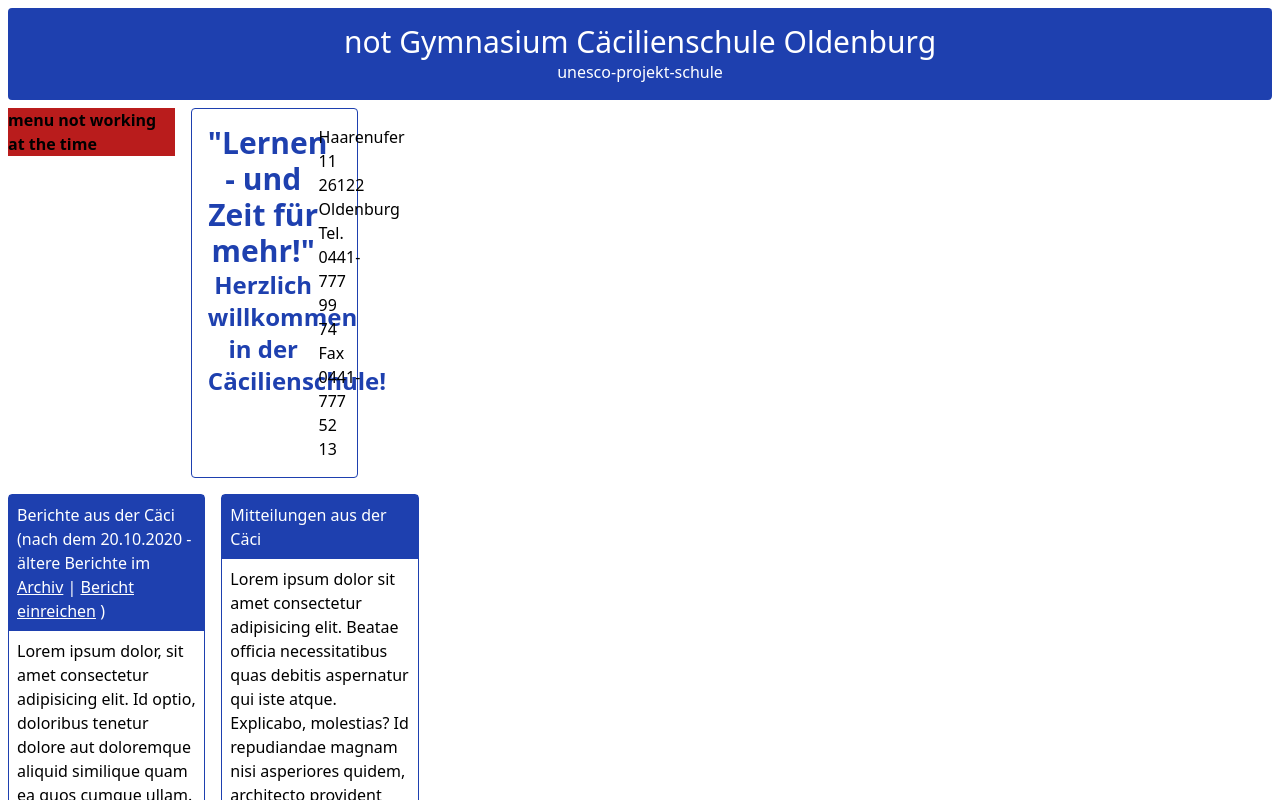
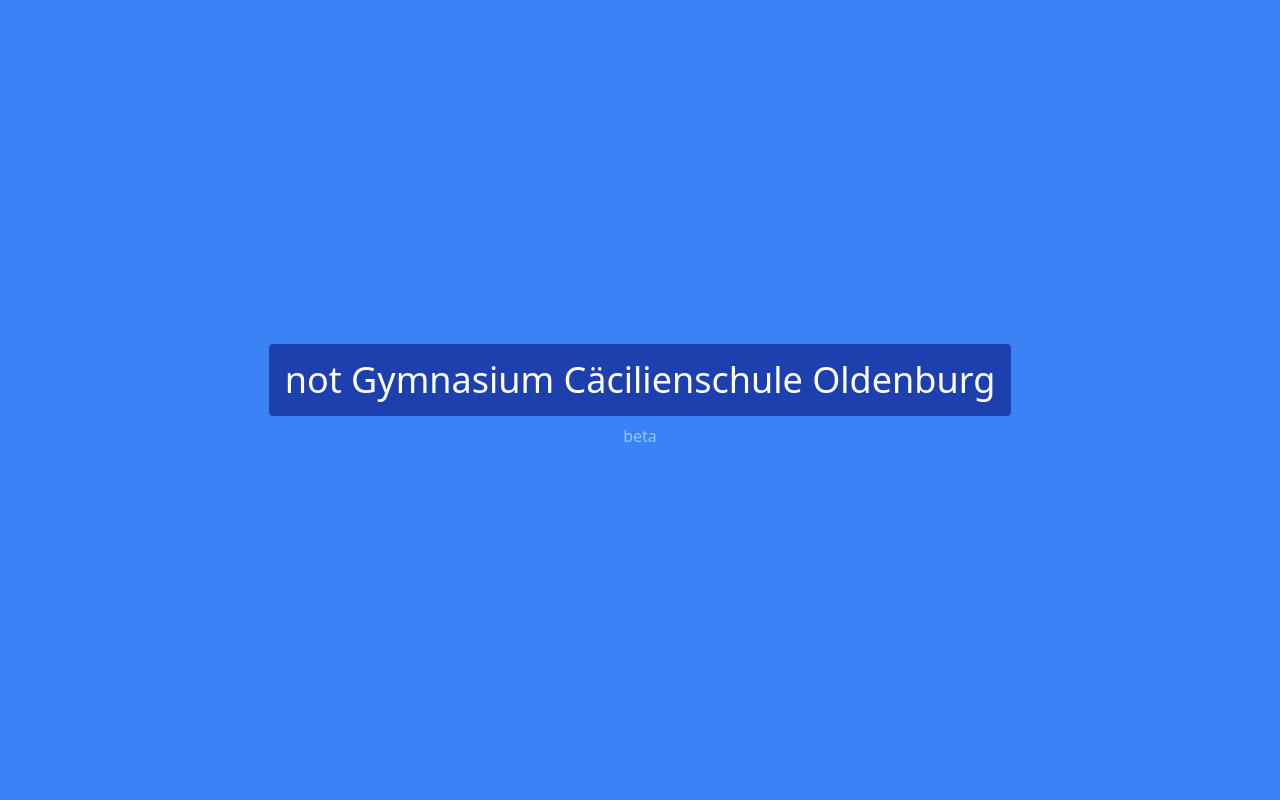
Before and after one commit to FortsetzungF/remake-caeci-homepage-frontend, a Next.js app: page / in a window 1280 px wide. Shown: the top 800 px of the page. Built offline with nearby package versions, Linux system fonts and the light colour scheme.

Commit message:
add styles & landing page

```diff
--- a/components/footer.js
+++ b/components/footer.js
@@ -2,8 +2,8 @@
   return (
     <div>
         <div className="bg-gray-100 border-t border-gray-300 absolute inset-x-0 bottom-0">
-            <div className="text-center font-mono text-gray-500 p-2">
-                © 2021 Cäcilienschule Oldenburg | Design & Technik Tom Springwald
+            <div className="text-center font-mono text-gray-500 p-1">
+                © 2021
             </div>
         </div>
     </div>
--- /dev/null
+++ b/components/header.js
@@ -0,0 +1,8 @@
+export default function Layout() {
+    return (
+        <div className="bg-blue-800 text-white text-center rounded p-4 my-2">
+            <div className="text-3xl">not Gymnasium Cäcilienschule Oldenburg</div>
+            <div className="text-1xl">unesco-projekt-schule</div>
+        </div>
+    )
+}
--- a/components/layout.js
+++ b/components/layout.js
@@ -1,4 +1,5 @@
 import Head from 'next/head'
+import Header from './header'
 import Navigation from './navigation'
 import Banner from './banner'
 import Berichte from './berichte'
@@ -18,10 +19,7 @@
 
       <main className="m-2">
         {/* Header */}
-        <div className="bg-blue-800 text-white text-center rounded my-2 p-4">
-          <div className="text-3xl">not Gymnasium Cäcilienschule Oldenburg</div>
-          <div className="text-1xl">unesco-projekt-schule</div>
-        </div>
+        <Header />
 
         <div className="grid gap-4 lg:grid-cols-5 xl:grid-cols-7">
           <Navigation className="lg:col-span-1 xl:col-span-1" />
@@ -33,7 +31,7 @@
           <Mitteilungen className="col-span-1 xl:col-span-2" />
         </div>
       </main>
-      {/* <Footer /> */}
+      <Footer />
     </div>
   )
 }
--- /dev/null
+++ b/components/search.js
@@ -0,0 +1,11 @@
+export default function Layout() {
+    return (
+      <div>
+          <div className="bg-gray-100 border-t border-gray-300 absolute inset-x-0 bottom-0">
+              <div className="text-center font-mono text-gray-500 p-2">
+                  © 2021 Cäcilienschule Oldenburg | Design & Technik Tom Springwald
+              </div>
+          </div>
+      </div>
+    )
+}
--- /dev/null
+++ b/pages/beta.js
@@ -0,0 +1,31 @@
+import Head from 'next/head'
+import styles from '../styles/Home.module.css'
+import Layout from '../components/layout'
+
+export default function Home() {
+  return (
+    <div className={styles.container}>
+      <Layout></Layout>
+
+      {/* <Head>
+        <title>Gymnasium Cäcilienschule Oldenburg</title>
+        <link rel="icon" href="/favicon.ico" />
+      </Head>
+
+      <main>
+        <div className="m-2">
+          <div className="bg-blue-800 text-white text-center rounded my-2 p-4">
+            <div className="text-3xl">Gymnasium Cäcilienschule Oldenburg</div>
+            <div className="text-1xl">unesco-projekt-schule</div>
+          </div>
+        </div>
+      </main>
+
+      <footer className="bg-gray-100 border-t border-gray-300 absolute inset-x-0 bottom-0">
+        <div className="text-center font-mono text-gray-500 p-2">
+          © 2021 CÃ¤cilienschule Oldenburg | Design & Technik Tom Springwald
+        </div>
+      </footer> */}
+    </div>
+  )
+}
--- a/pages/index.js
+++ b/pages/index.js
@@ -1,31 +1,24 @@
 import Head from 'next/head'
-import styles from '../styles/Home.module.css'
-import Layout from '../components/layout'
+import Link from 'next/link'
 
 export default function Home() {
   return (
-    <div className={styles.container}>
-      <Layout></Layout>
-
-      {/* <Head>
-        <title>Gymnasium Cäcilienschule Oldenburg</title>
-        <link rel="icon" href="/favicon.ico" />
+    <>
+      <Head>
+        <title>not Gymnasium Cäcilienschule Oldenburg</title>
       </Head>
-
-      <main>
-        <div className="m-2">
-          <div className="bg-blue-800 text-white text-center rounded my-2 p-4">
-            <div className="text-3xl">Gymnasium Cäcilienschule Oldenburg</div>
-            <div className="text-1xl">unesco-projekt-schule</div>
+      <div class="flex h-screen justify-center items-center bg-blue-500">
+        <div class="text-center m-2">
+          <div className="bg-blue-800 text-white p-4 rounded">
+            <h1 class="text-4xl">not Gymnasium Cäcilienschule Oldenburg</h1>
+          </div>
+          <div className="text-blue-300 m-2">
+            <Link href="/beta">
+              beta
+            </Link>
           </div>
         </div>
-      </main>
-
-      <footer className="bg-gray-100 border-t border-gray-300 absolute inset-x-0 bottom-0">
-        <div className="text-center font-mono text-gray-500 p-2">
-          © 2021 CÃ¤cilienschule Oldenburg | Design & Technik Tom Springwald
-        </div>
-      </footer> */}
-    </div>
+      </div>
+    </>
   )
 }
```
